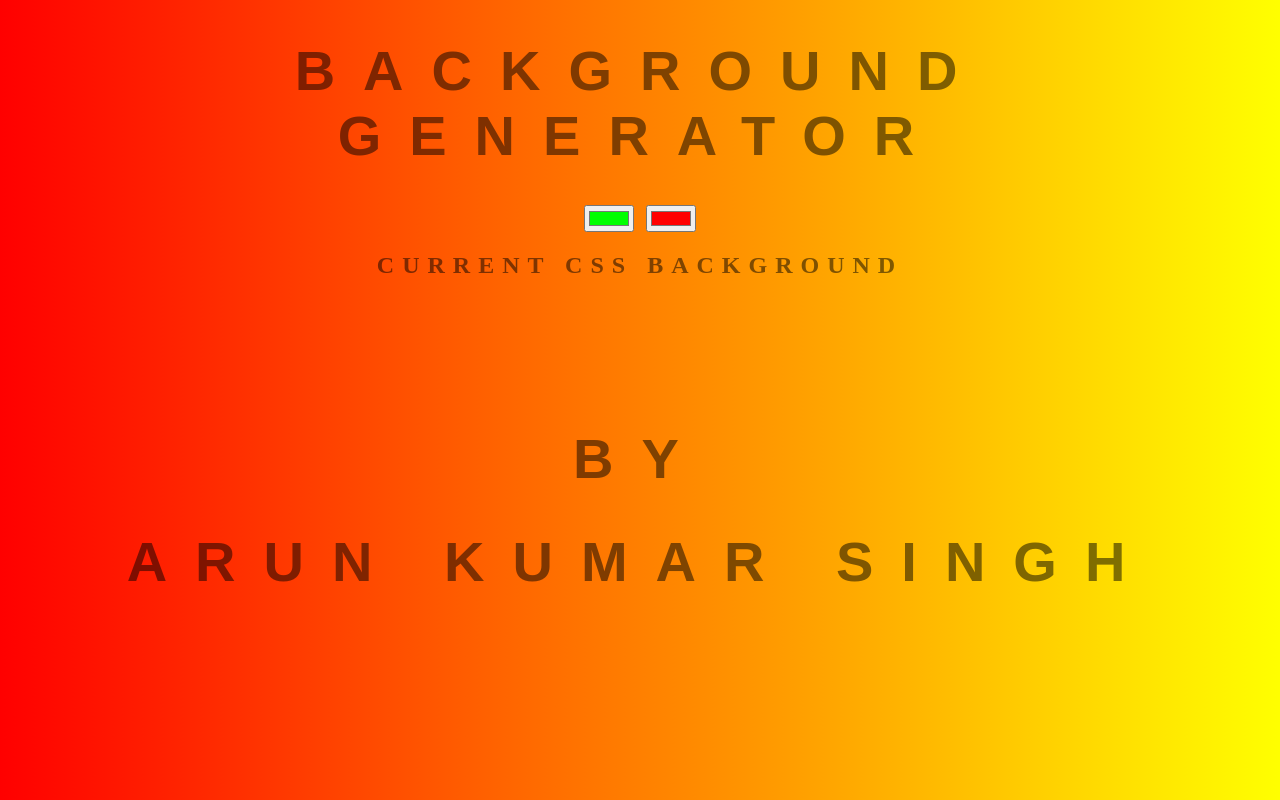
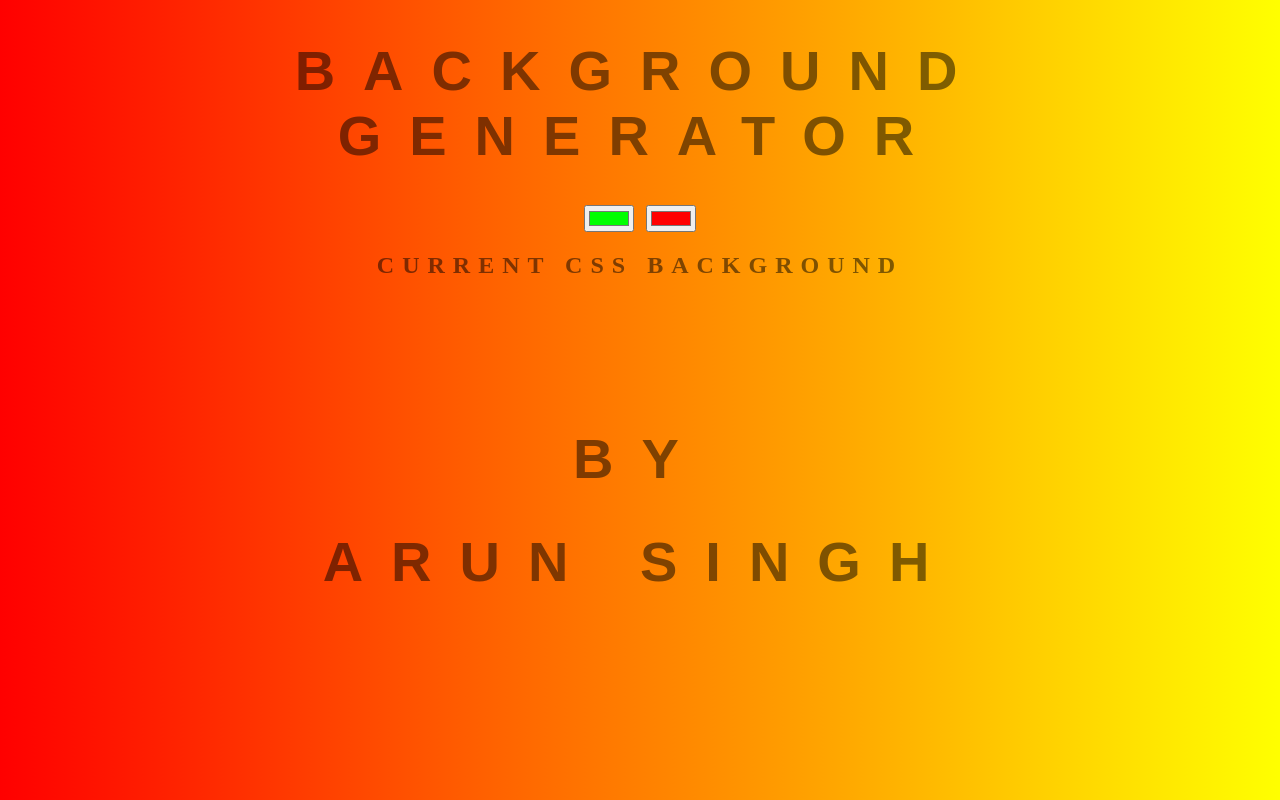
Before and after one commit to arunsinghsnd/Background-Gradient-Generator, a plain HTML site: page index.html in a window 1280 px wide. Drawn offline with Linux system fonts and the light colour scheme.

Commit message:
minor changes

```diff
--- a/index.html
+++ b/index.html
@@ -12,7 +12,7 @@
 	<h3></h3><br><br><br><br><br>
 	<h1>By<h1>
 
-	<h1>Arun Kumar Singh</h1>
+	<h1>Arun Singh</h1>
 	<script type="text/javascript" src="script.js"></script>
 </body>
 </html>
```
